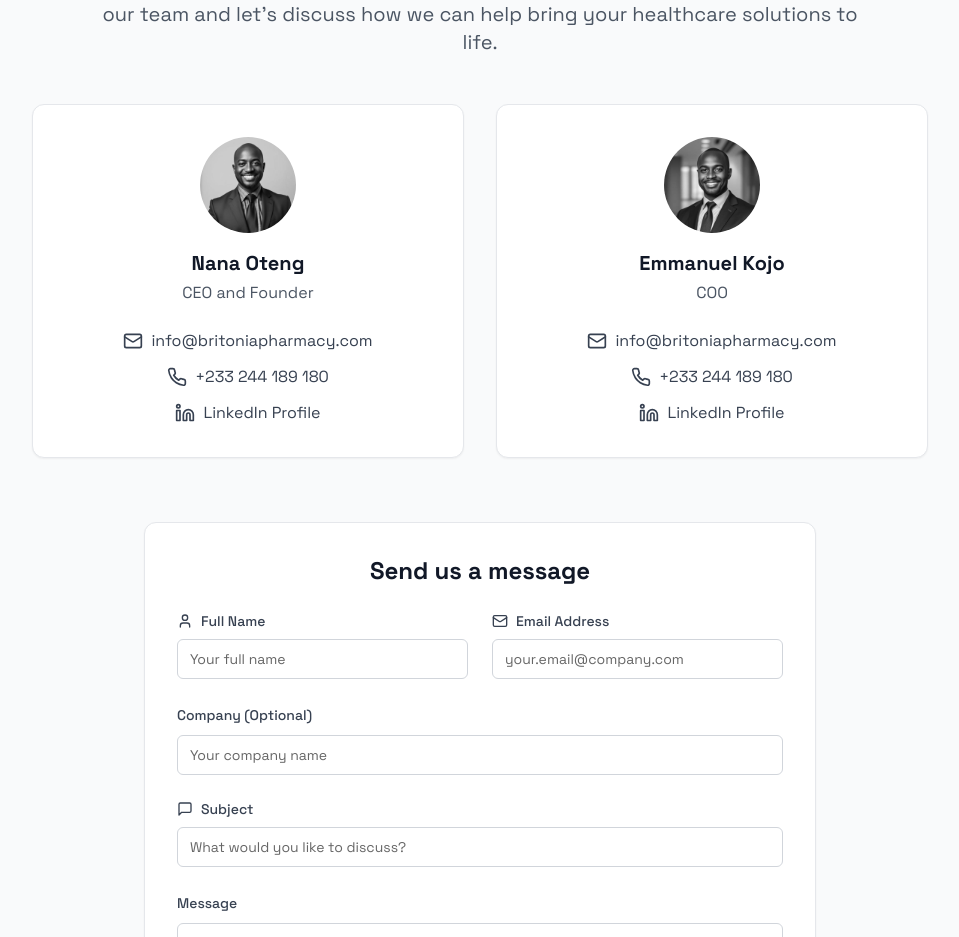
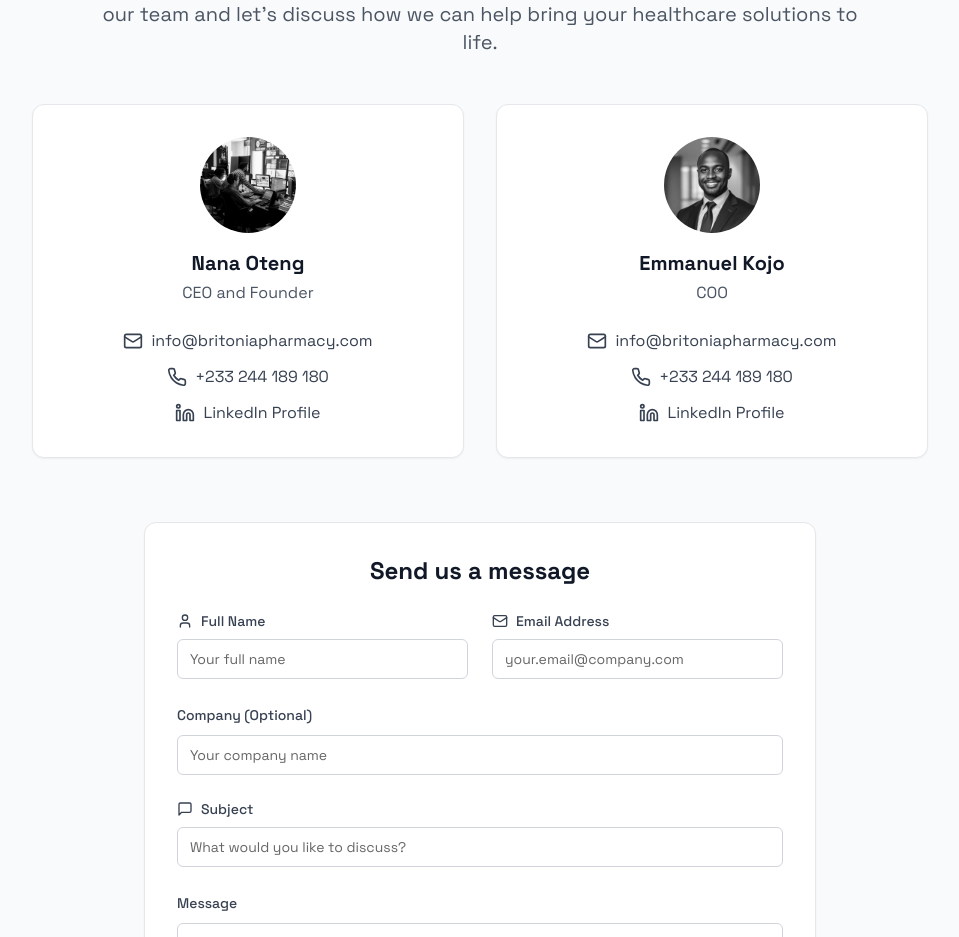
Before and after one commit to britoniapharmacy/britoniapharmacy, a React (Vite) app: page /privacy-policy in a window 1280 px wide. Shown: the part 2160-3097 px from the top of the page, without its empty margins (160-1119 px from the left). Built offline with nearby package versions, Linux system fonts and the light colour scheme.

Commit message:
Fix CEO and Founder image
Update the image for the CEO and Founder.

```diff
--- a/src/components/ContactForm.tsx
+++ b/src/components/ContactForm.tsx
@@ -134,7 +134,7 @@ const ContactForm = () => {
             <div className="bg-white rounded-xl p-8 shadow-sm border border-gray-200">
               <div className="text-center">
                 <img
-                  src="/src/assets/nana-oteng-ceo-professional.jpg"
+                  src="/lovable-uploads/nana-oteng-ceo-professional.jpg"
                   alt="Nana Oteng"
                   className="w-24 h-24 rounded-full mx-auto mb-4 object-cover grayscale"
                 />
--- a/src/pages/About.tsx
+++ b/src/pages/About.tsx
@@ -132,7 +132,7 @@ const About = () => {
                       name: "Nana Oteng",
                       role: "CEO and Founder",
                       bio: "Leading Britonia Pharmacy Ltd with a vision to revolutionize healthcare across Africa.",
-                      image: "/src/assets/nana-oteng-ceo-professional.jpg"
+                      image: "/lovable-uploads/nana-oteng-ceo-professional.jpg"
                     },
                     {
                       name: "Dr. Kwame Asante",
--- a/src/pages/Careers.tsx
+++ b/src/pages/Careers.tsx
@@ -125,7 +125,7 @@ const Careers = () => {
                     <div className="bg-white rounded-xl p-6 border border-gray-200">
                       <div className="flex flex-col items-center text-center">
                         <img
-                          src="/src/assets/nana-oteng-ceo-professional.jpg"
+                          src="/lovable-uploads/nana-oteng-ceo-professional.jpg"
                           alt="Nana Oteng"
                           className="w-32 h-32 rounded-full mb-4 object-cover grayscale"
                         />
```
Also changed, not shown: public/lovable-uploads/nana-oteng-ceo-professional.jpg (added).
